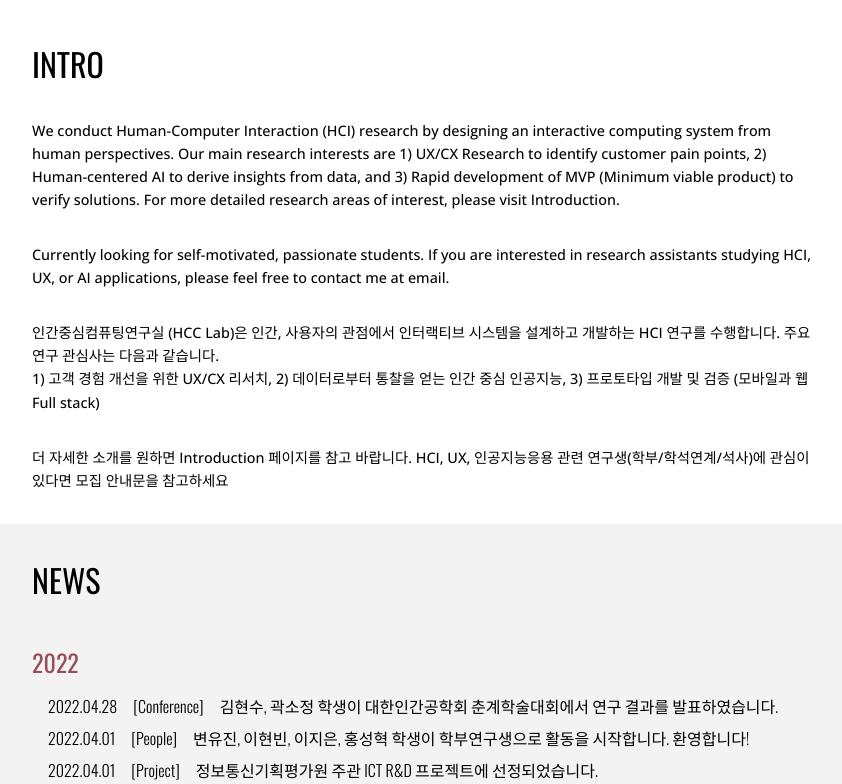
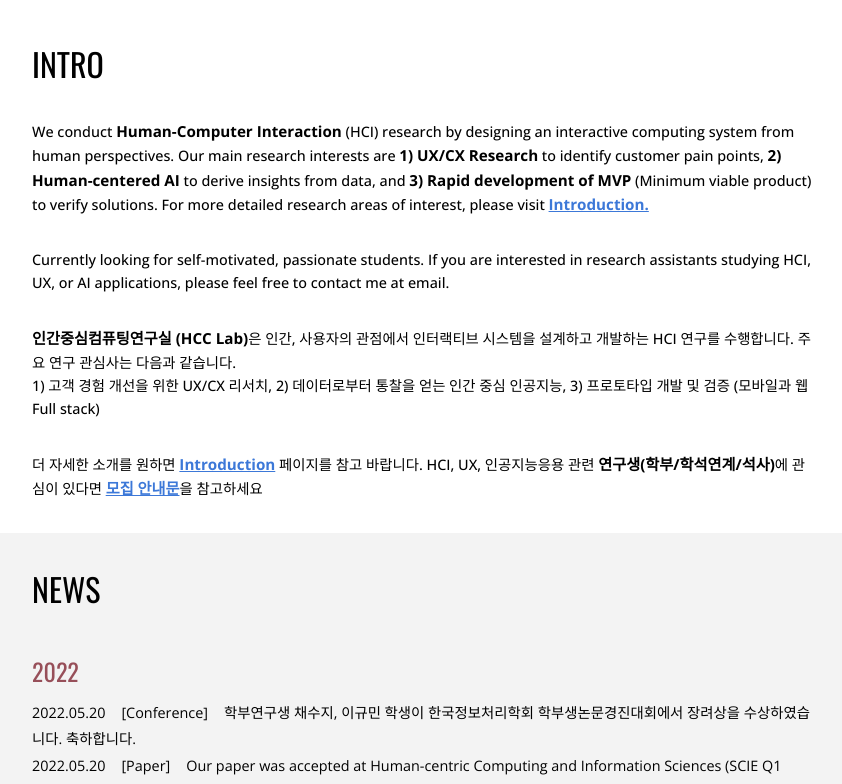
Before and after one commit to Uddiyam/hcclab_homepage, a React (Create React App) app in the folder hcc_react/: page / in a window 1280 px wide. Shown: the part 400-1184 px from the top of the page, without its empty margins (216-1058 px from the left). Built offline with nearby package versions, Linux system fonts and the light colour scheme.

Commit message:
메뉴창 완성!

```diff
--- a/hcc_react/src/components/Header.jsx
+++ b/hcc_react/src/components/Header.jsx
@@ -2,6 +2,7 @@ import React from "react";
 import styles from "../styles/Header.module.css";
 import { useState } from "react";
 import { GiHamburgerMenu } from "react-icons/gi";
+import { AiOutlineClose } from "react-icons/ai";
 
 export default function Header() {
   const linksObj = [
@@ -79,6 +80,30 @@ export default function Header() {
           </li>
         </ul>
       </div>
+      {isOpen && (
+        <>
+          <div className={styles.menuview}>
+            <div className={styles.backview} onClick={() => toggleMenu()}>
+              <AiOutlineClose style={{ width: 30, height: 30 }} />
+            </div>
+            <div className={styles.menuview_mobile}>
+              {links.map((l, i) => {
+                return (
+                  <li
+                    className={`${styles.headerLinkItem} ${
+                      i === 0 ? styles.headerCurrentLink : ""
+                    }`}
+                    key={i}
+                  >
+                    <a href={l.link}>{l.name}</a>
+                  </li>
+                );
+              })}
+            </div>
+          </div>
+          <div className={styles.shadow_view}></div>
+        </>
+      )}
     </div>
   );
 }
--- a/hcc_react/src/pages/Home.jsx
+++ b/hcc_react/src/pages/Home.jsx
@@ -8,6 +8,18 @@ export default function Home() {
   const [show, view_show] = useState(false);
 
   var news_list_2022 = [
+    {
+      year: "2022.05.20",
+      group: "Conference",
+      context:
+        "학부연구생 채수지, 이규민 학생이 한국정보처리학회 학부생논문경진대회에서 장려상을 수상하였습니다. 축하합니다.",
+    },
+    {
+      year: "2022.05.20",
+      group: "Paper",
+      context:
+        "Our paper was accepted at Human-centric Computing and Information Sciences (SCIE Q1 IF=5.9)",
+    },
     {
       year: "2022.04.28",
       group: "Conference",
@@ -189,15 +201,26 @@ export default function Home() {
       <div className={styles.Content}>
         <div className={styles.intro_view}>
           <div className={styles.SubText}>INTRO</div>
-          <div className={styles.s_text}>
-            We conduct Human-Computer Interaction (HCI) research by designing an
-            interactive computing system from human perspectives. Our main
-            research interests are 1) UX/CX Research to identify customer pain
-            points, 2) Human-centered AI to derive insights from data, and 3)
-            Rapid development of MVP (Minimum viable product) to verify
-            solutions. For more detailed research areas of interest, please
-            visit Introduction.
-          </div>
+          <p className={styles.s_text}>
+            We conduct{" "}
+            <span className={styles.point_text}>
+              Human-Computer Interaction
+            </span>{" "}
+            (HCI) research by designing an interactive computing system from
+            human perspectives. Our main research interests are{" "}
+            <span className={styles.point_text}>1) UX/CX Research</span> to
+            identify customer pain points,{" "}
+            <span className={styles.point_text}>2) Human-centered AI</span> to
+            derive insights from data, and{" "}
+            <span className={styles.point_text}>
+              3) Rapid development of MVP
+            </span>{" "}
+            (Minimum viable product) to verify solutions. For more detailed
+            research areas of interest, please visit{" "}
+            <a href="./" className={styles.hyper_text}>
+              Introduction.
+            </a>
+          </p>
 
           <div className={styles.s_text}>
             Currently looking for self-motivated, passionate students. If you
@@ -205,20 +228,32 @@ export default function Home() {
             applications, please feel free to contact me at email.
           </div>
 
-          <div className={styles.s_text}>
-            인간중심컴퓨팅연구실 (HCC Lab)은 인간, 사용자의 관점에서 인터랙티브
-            시스템을 설계하고 개발하는 HCI 연구를 수행합니다. 주요 연구 관심사는
-            다음과 같습니다.
+          <p className={styles.s_text}>
+            <span className={styles.point_text}>
+              인간중심컴퓨팅연구실 (HCC Lab)
+            </span>
+            은 인간, 사용자의 관점에서 인터랙티브 시스템을 설계하고 개발하는 HCI
+            연구를 수행합니다. 주요 연구 관심사는 다음과 같습니다.
             <br /> 1) 고객 경험 개선을 위한 UX/CX 리서치, 2) 데이터로부터 통찰을
             얻는 인간 중심 인공지능, 3) 프로토타입 개발 및 검증 (모바일과 웹
             Full stack)
-          </div>
+          </p>
 
-          <div className={styles.s_text}>
-            더 자세한 소개를 원하면 Introduction 페이지를 참고 바랍니다. HCI,
-            UX, 인공지능응용 관련 연구생(학부/학석연계/석사)에 관심이 있다면
-            모집 안내문을 참고하세요
-          </div>
+          <p className={styles.s_text}>
+            더 자세한 소개를 원하면{" "}
+            <a href="./" className={styles.hyper_text}>
+              Introduction
+            </a>{" "}
+            페이지를 참고 바랍니다. HCI, UX, 인공지능응용 관련{" "}
+            <span className={styles.point_text}>
+              연구생(학부/학석연계/석사)
+            </span>
+            에 관심이 있다면{" "}
+            <a href="./" className={styles.hyper_text}>
+              모집 안내문
+            </a>
+            을 참고하세요
+          </p>
         </div>
 
         <div className={styles.news_view}>
--- a/hcc_react/src/styles/Header.module.css
+++ b/hcc_react/src/styles/Header.module.css
@@ -83,6 +83,10 @@
     background-color: white;
   }
 
+  .isScrolled {
+    border-bottom: 1px solid #c4c4c4;
+  }
+
   .hamburger_view {
     display: flex;
     margin-right: 1rem;
@@ -123,4 +127,39 @@
   .hiddenview {
     display: none;
   }
+
+  .menuview {
+    position: absolute;
+    width: 40%;
+    height: 100vh;
+    background-color: white;
+    top: 0;
+    left: 0;
+    z-index: 100;
+  }
+
+  .backview {
+    margin: 2rem;
+  }
+
+  .menuview_mobile {
+    margin-bottom: 2rem;
+    list-style-type: none;
+    justify-content: space-evenly;
+  }
+
+  .headerLinkItem {
+    margin-bottom: 2rem;
+    margin-left: 2rem;
+  }
+
+  .shadow_view {
+    position: absolute;
+    width: 100vh;
+    height: 100vh;
+    background-color: black;
+    opacity: 0.6;
+    top: 0;
+    left: 0;
+  }
 }
--- a/hcc_react/src/styles/Home.module.css
+++ b/hcc_react/src/styles/Home.module.css
@@ -64,8 +64,21 @@
   max-width: 55rem;
   padding: 0 3rem;
   justify-content: start;
-  display: flex;
   text-align: start;
+}
+
+.point_text {
+  font-weight: 700;
+  color: black;
+  font-size: 0.95rem;
+  font-family: "Open Sans", sans-serif;
+}
+
+.hyper_text {
+  font-weight: 700;
+  color: #3c78d8;
+  font-size: 0.95rem;
+  font-family: "Open Sans", sans-serif;
 }
 
 .news_view {
@@ -89,7 +102,18 @@
 }
 
 .oneview {
-  margin: auto;
+  margin: 0 auto;
+}
+
+.newstext {
+  line-height: 170%;
+  margin-right: 1rem;
+  font-weight: 400;
+  font-family: "Open Sans", sans-serif;
+  font-size: 0.9rem;
+  color: black;
+  justify-content: start;
+  text-align: start;
 }
 
 .line_s {
@@ -132,12 +156,6 @@
   background-color: rgba(243, 243, 243, 1);
 }
 
-.newstext {
-  line-height: 200%;
-  margin-left: 1rem;
-  font-weight: 300;
-}
-
 @media screen and (max-width: 768px) {
   .main_text {
     color: white;
@@ -160,34 +178,12 @@
     margin: auto;
   }
 
-  .news_view {
-    display: flex;
-    flex-direction: column;
-    background-color: rgba(243, 243, 243, 1);
-  }
-  .center {
-    max-width: 40rem;
-    margin: 0 auto;
-    padding: 0 3rem;
-  }
-
-  .SubText1 {
-    width: 100vw;
-    font-size: 2rem;
-    color: black;
-    font-weight: 400;
-    max-width: 40rem;
-  }
-
-  .oneview {
-    margin: 0 auto;
-  }
-
   .newstext {
-    line-height: 150%;
-    margin-left: 0.5rem;
+    line-height: 170%;
+    margin-right: 0.5rem;
     font-weight: 400;
     font-size: 0.9rem;
     font-family: "Open Sans", sans-serif;
   }
+
 }
```
